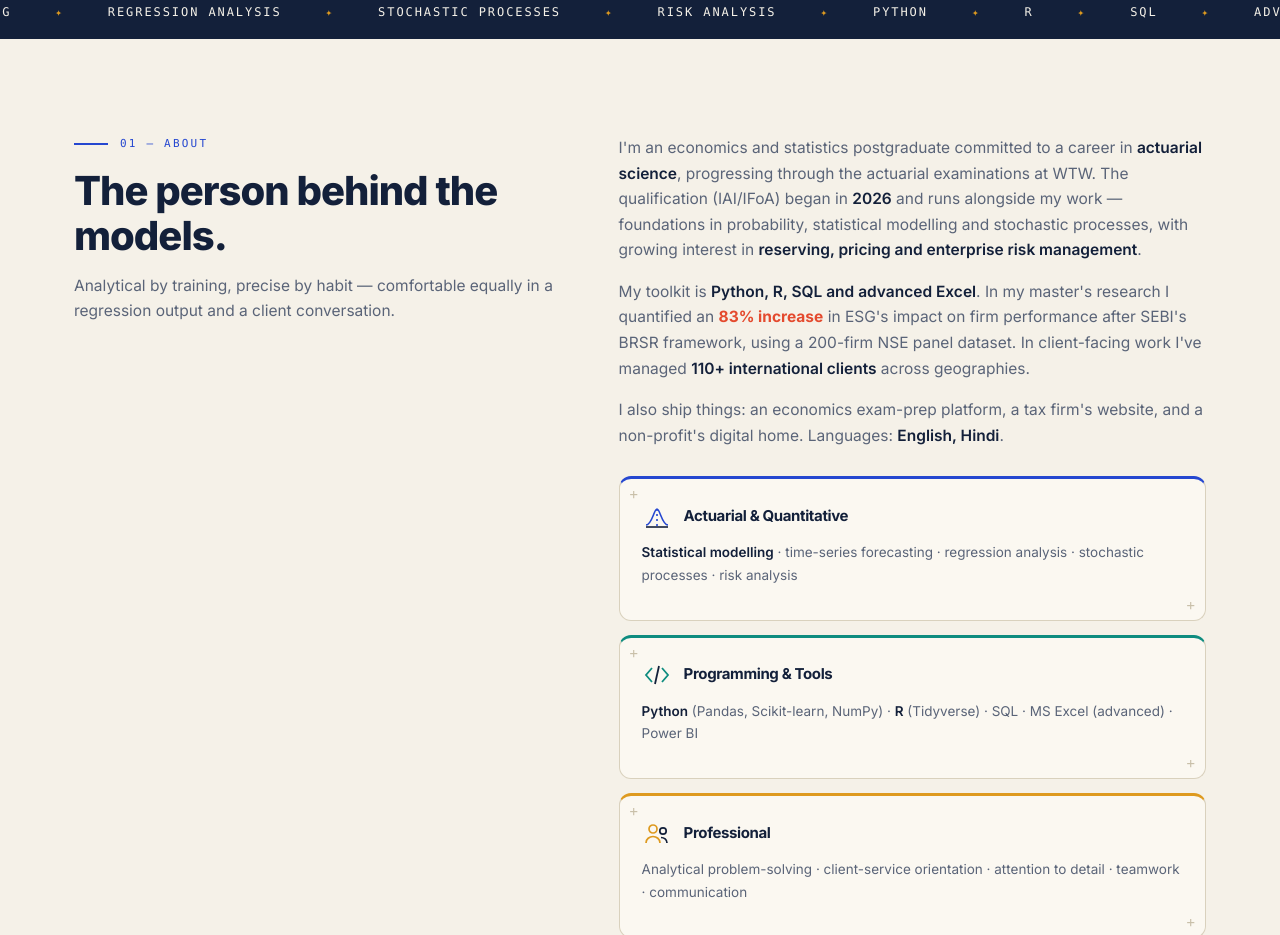
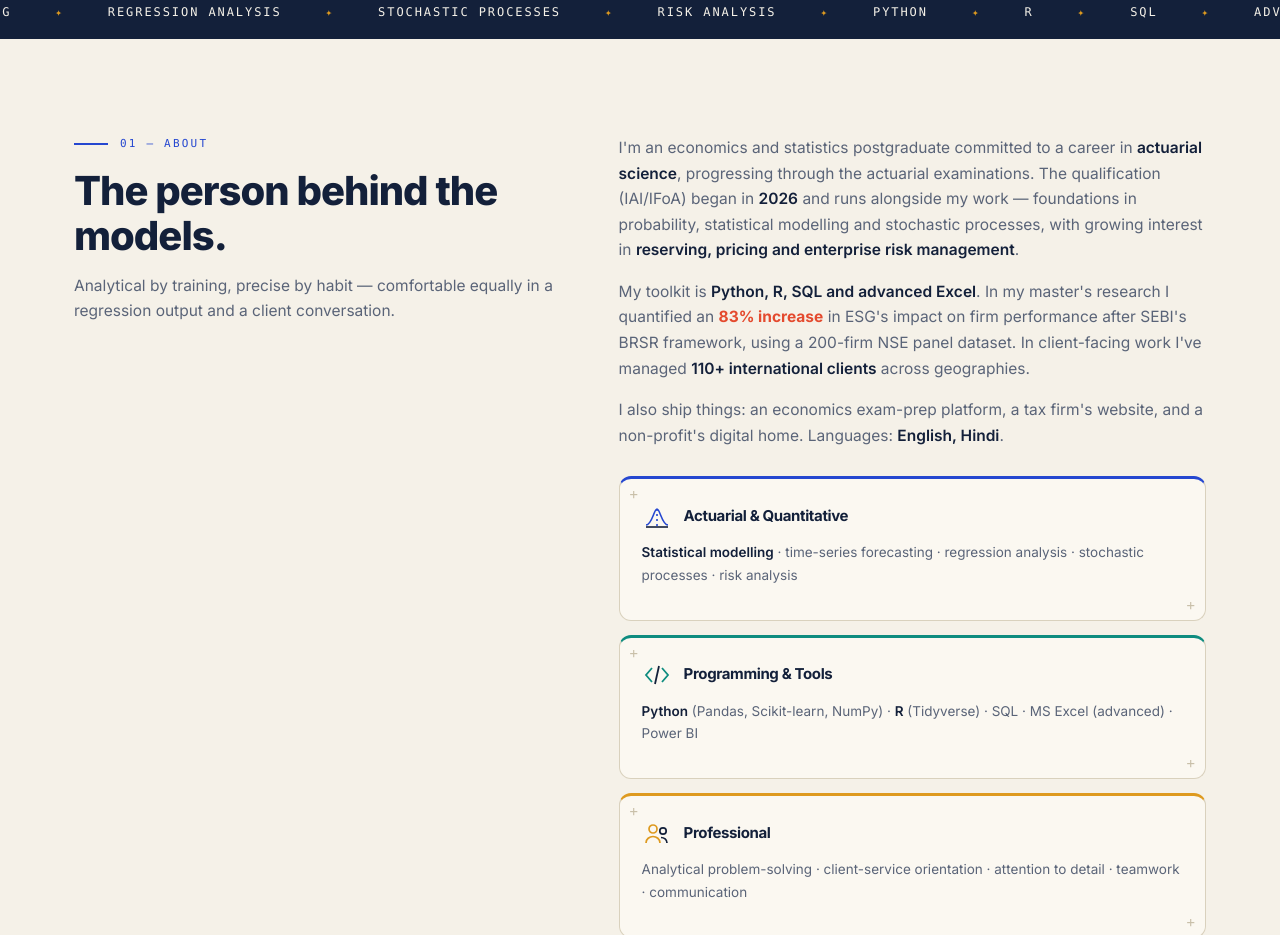
Before and after one commit to anshuv05/intro, a plain HTML site: page index.html in a window 1280 px wide. Shown: the part 937-1872 px from the top of the page. Drawn offline with Linux system fonts and the light colour scheme.

Commit message:
Update index.html

```diff
--- a/index.html
+++ b/index.html
@@ -525,7 +525,7 @@ footer{border-top:1.5px solid var(--ink);padding:26px 0 34px;background:var(--pa
       <p class="sec-intro">Analytical by training, precise by habit — comfortable equally in a regression output and a client conversation.</p>
     </div>
     <div class="about-copy">
-      <p class="rv">I'm an economics and statistics postgraduate committed to a career in <strong>actuarial science</strong>, progressing through the actuarial examinations at WTW. The qualification (IAI/IFoA) began in <strong>2026</strong> and runs alongside my work — foundations in probability, statistical modelling and stochastic processes, with growing interest in <strong>reserving, pricing and enterprise risk management</strong>.</p>
+      <p class="rv">I'm an economics and statistics postgraduate committed to a career in <strong>actuarial science</strong>, progressing through the actuarial examinations. The qualification (IAI/IFoA) began in <strong>2026</strong> and runs alongside my work — foundations in probability, statistical modelling and stochastic processes, with growing interest in <strong>reserving, pricing and enterprise risk management</strong>.</p>
       <p class="rv" style="--d:.08s">My toolkit is <strong>Python, R, SQL and advanced Excel</strong>. In my master's research I quantified an <span class="hl">83% increase</span> in ESG's impact on firm performance after SEBI's BRSR framework, using a 200-firm NSE panel dataset. In client-facing work I've managed <strong>110+ international clients</strong> across geographies.</p>
       <p class="rv" style="--d:.14s">I also ship things: an economics exam-prep platform, a tax firm's website, and a non-profit's digital home. Languages: <strong>English, Hindi</strong>.</p>
       <div class="comp-grid">
```
